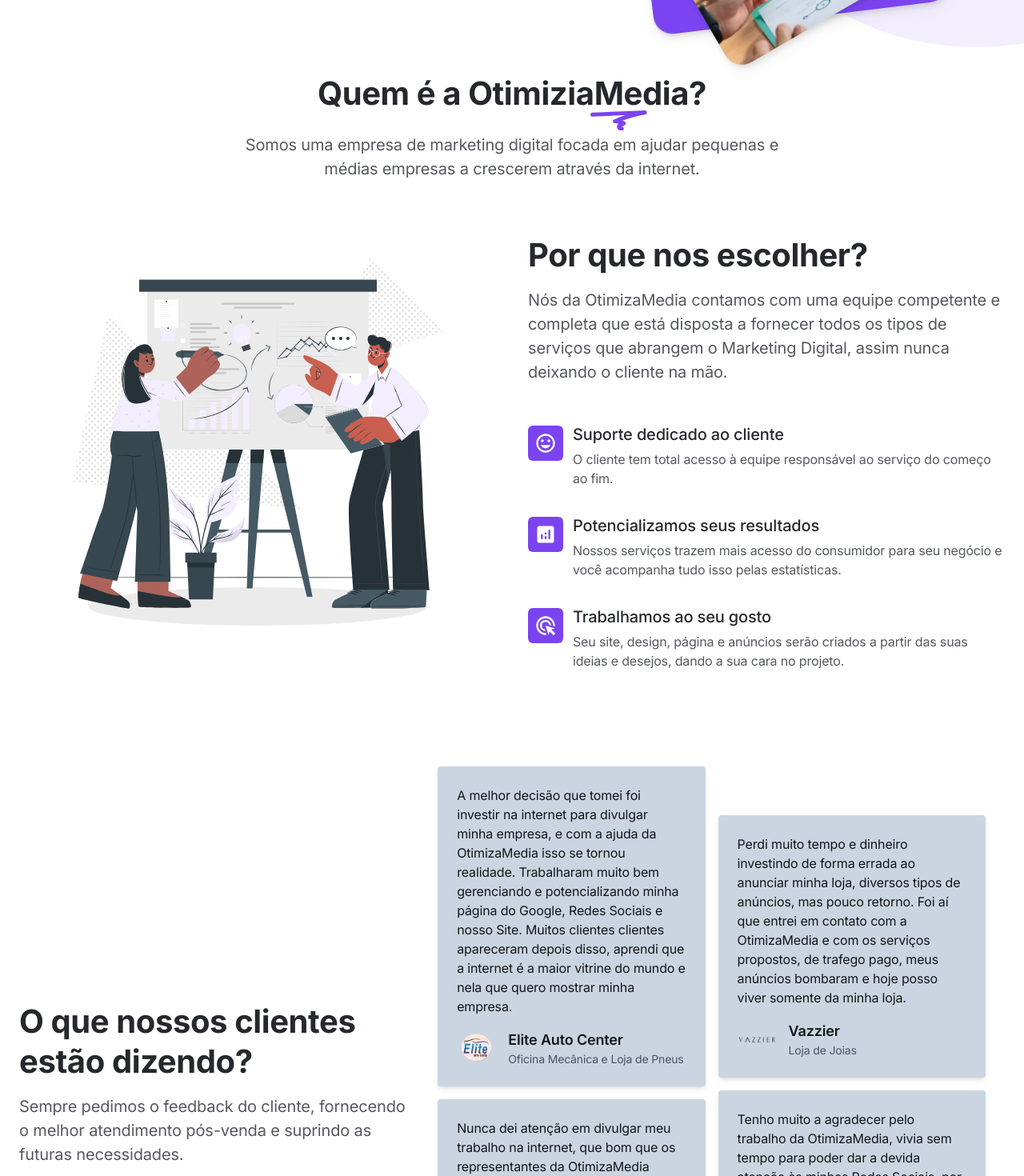
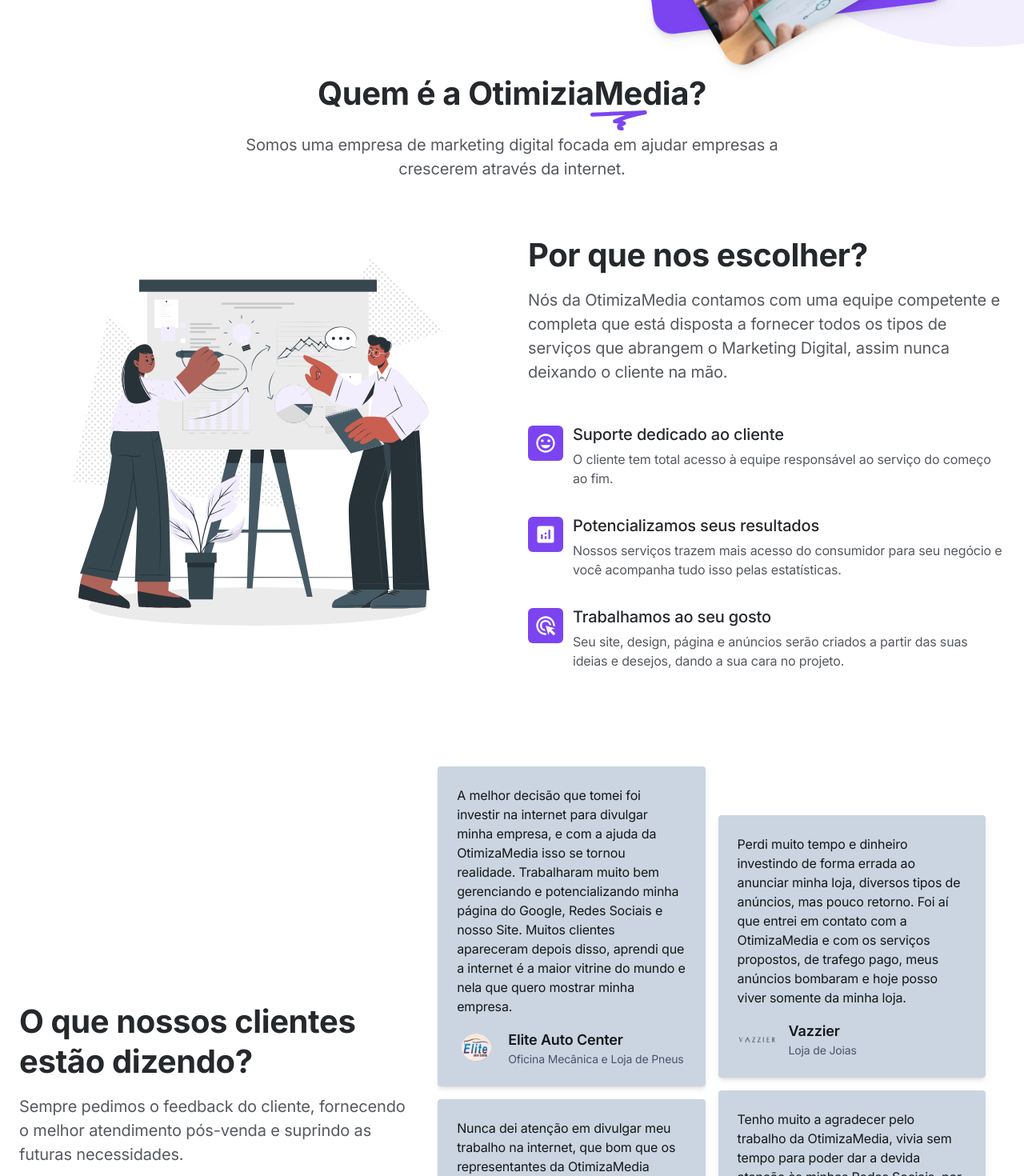
Before and after one commit to leduardo99/otimiza-midia, a Next.js app: page / in a window 1280 px wide. Shown: the part 535-2005 px from the top of the page at 80% size. Built offline with nearby package versions, Linux system fonts and the light colour scheme.

Commit message:
fix(fix): erros ortograficos

```diff
--- a/src/components/About/index.tsx
+++ b/src/components/About/index.tsx
@@ -43,8 +43,8 @@ export default function About() {
         </h2>
 
         <p className="max-w-2xl py-6 text-lg leading-normal text-gray-600 lg:text-xl xl:text-xl">
-          Somos uma empresa de marketing digital focada em ajudar pequenas e
-          médias empresas a crescerem através da internet.
+          Somos uma empresa de marketing digital focada em ajudar empresas a
+          crescerem através da internet.
         </p>
       </section>
 
--- a/src/components/Testimonials/index.tsx
+++ b/src/components/Testimonials/index.tsx
@@ -8,7 +8,7 @@ const TESTIMONIALS = [
         name: 'Elite Auto Center',
         type: 'Oficina Mecânica e Loja de Pneus',
         avatar: 'elite.png',
-        text: 'A melhor decisão que tomei foi investir na internet para divulgar minha empresa, e com a ajuda da OtimizaMedia isso se tornou realidade. Trabalharam muito bem gerenciando e potencializando minha página do Google, Redes Sociais e nosso Site. Muitos clientes clientes apareceram depois disso, aprendi que a internet é a maior vitrine do mundo e nela que quero mostrar minha empresa.',
+        text: 'A melhor decisão que tomei foi investir na internet para divulgar minha empresa, e com a ajuda da OtimizaMedia isso se tornou realidade. Trabalharam muito bem gerenciando e potencializando minha página do Google, Redes Sociais e nosso Site. Muitos clientes apareceram depois disso, aprendi que a internet é a maior vitrine do mundo e nela que quero mostrar minha empresa.',
       },
       {
         id: 3,
```
